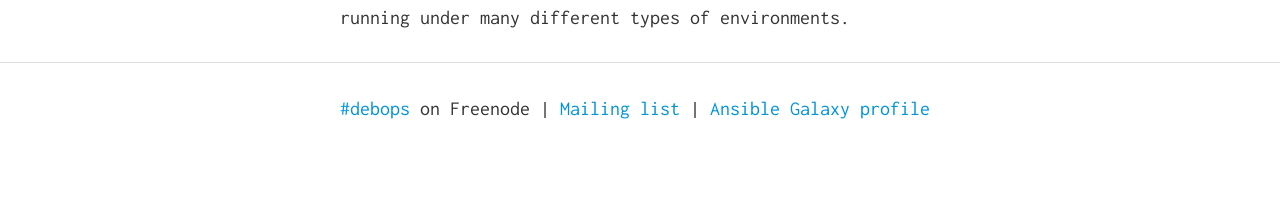
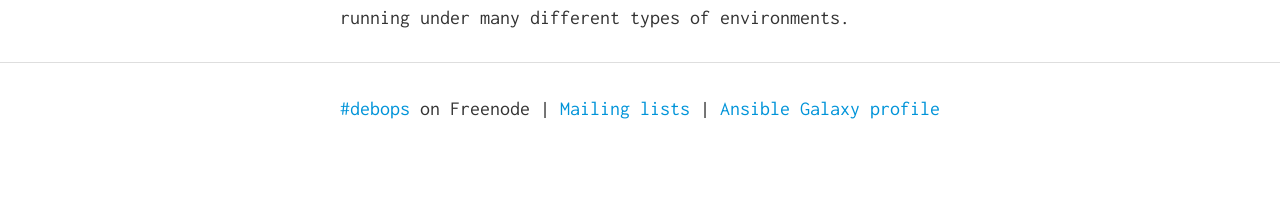
Before and after one commit to ypid/debops.github.io, a Jekyll site: the page built from index.html, in a window 1280 px wide. Shown: the part 1042-1263 px from the top of the page. Built offline with Jekyll 4.4.1, drawn with Linux system fonts in a browser that asks for light colours.

Commit message:
Update the mailing list address

```diff
--- a/_includes/footer.html
+++ b/_includes/footer.html
@@ -1,6 +1,6 @@
 <hr />
 <div class="footer">
   <p>
-  <a href="http://webchat.freenode.net/?channels=debops">#debops</a> on Freenode | <a href="https://groups.io/org/groupsio/debops">Mailing list</a> | <a href="https://galaxy.ansible.com/list#/users/6081">Ansible Galaxy profile</a>
+  <a href="http://webchat.freenode.net/?channels=debops">#debops</a> on Freenode | <a href="https://lists.debops.org/mailman/listinfo">Mailing lists</a> | <a href="https://galaxy.ansible.com/list#/users/6081">Ansible Galaxy profile</a>
   </p>
 </div>
```
